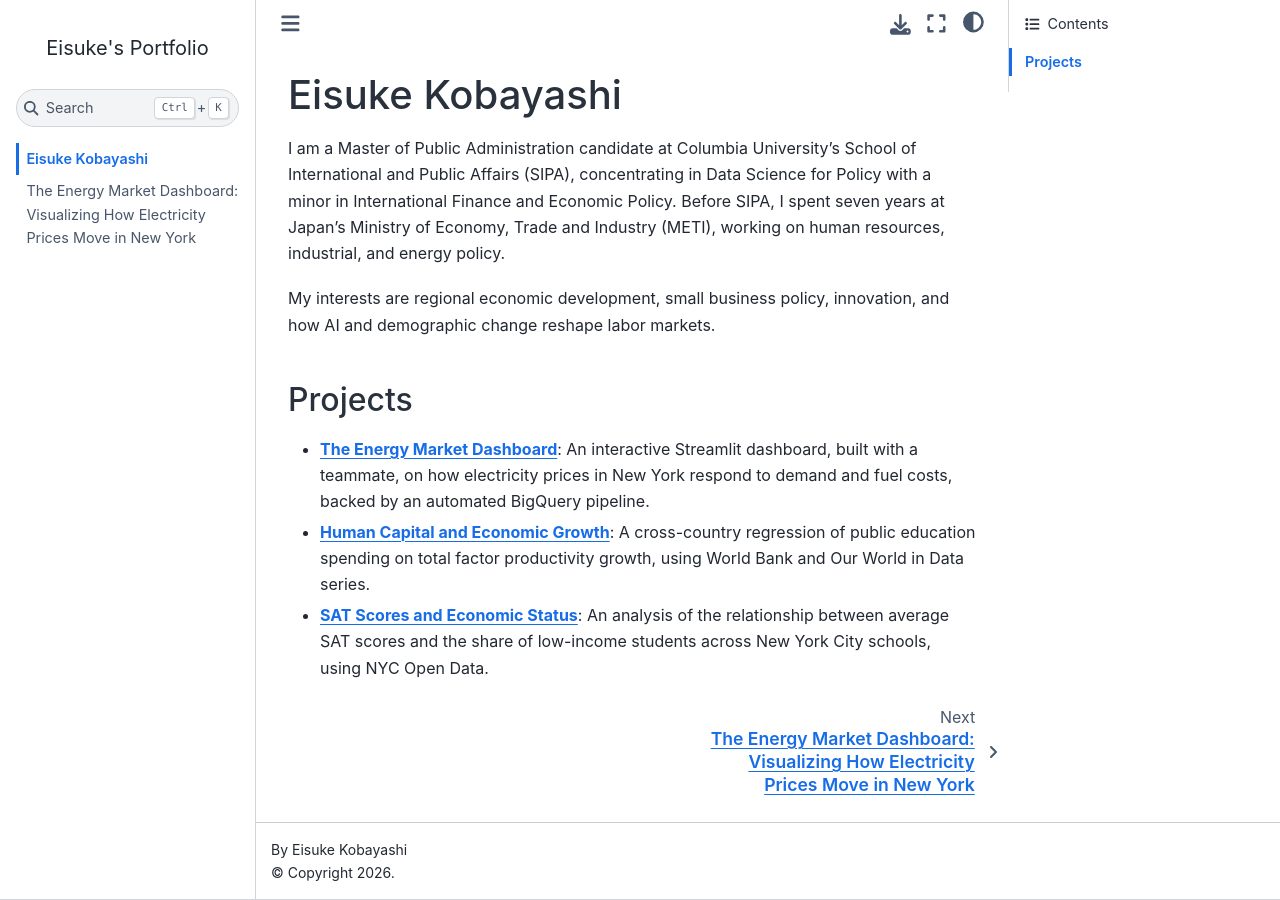
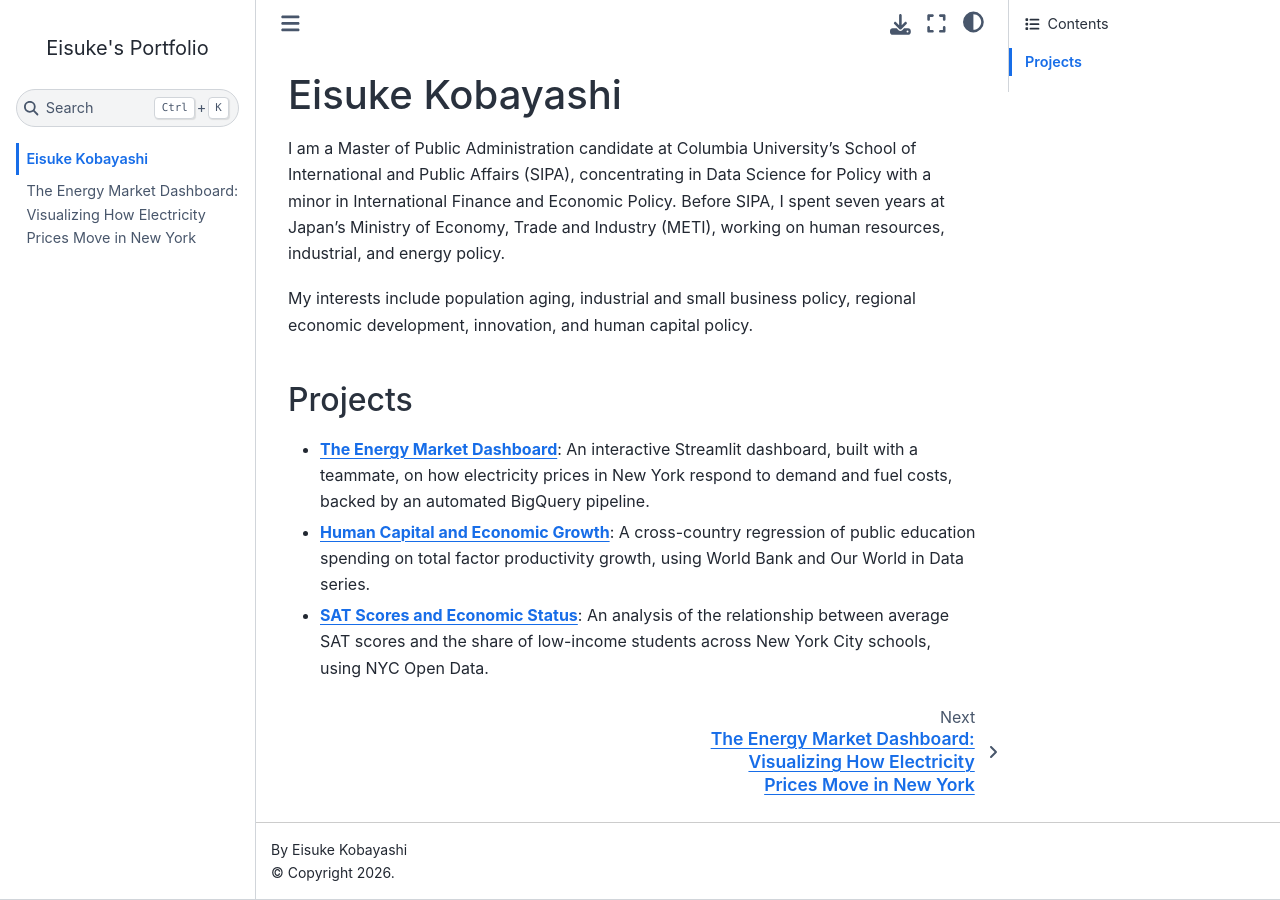
Before and after one commit to eisuke0912/eisuke.github.io, a Jupyter Book: the page built from index.md, in a window 1280 px wide. Built offline with Jupyter Book 1.0.4 settings and Sphinx 7.4.7 and the Sphinx Book theme 1.1.4, drawn with Linux system fonts in a browser that asks for light colours; pages that are not in the unit, such as notebooks, are missing from menus; a script that is not in the unit is left out; comment, search, counter and statistics services are not loaded.

Commit message:
Revise interests in index.md
Updated interests section to reflect a broader focus on population aging and human capital policy.

```diff
--- a/index.md
+++ b/index.md
@@ -2,7 +2,7 @@
 
 I am a Master of Public Administration candidate at Columbia University's School of International and Public Affairs (SIPA), concentrating in Data Science for Policy with a minor in International Finance and Economic Policy. Before SIPA, I spent seven years at Japan's Ministry of Economy, Trade and Industry (METI), working on human resources, industrial, and energy policy.
 
-My interests are regional economic development, small business policy, innovation, and how AI and demographic change reshape labor markets.
+My interests include population aging, industrial and small business policy, regional economic development, innovation, and human capital policy.
 
 ## Projects
 
```
